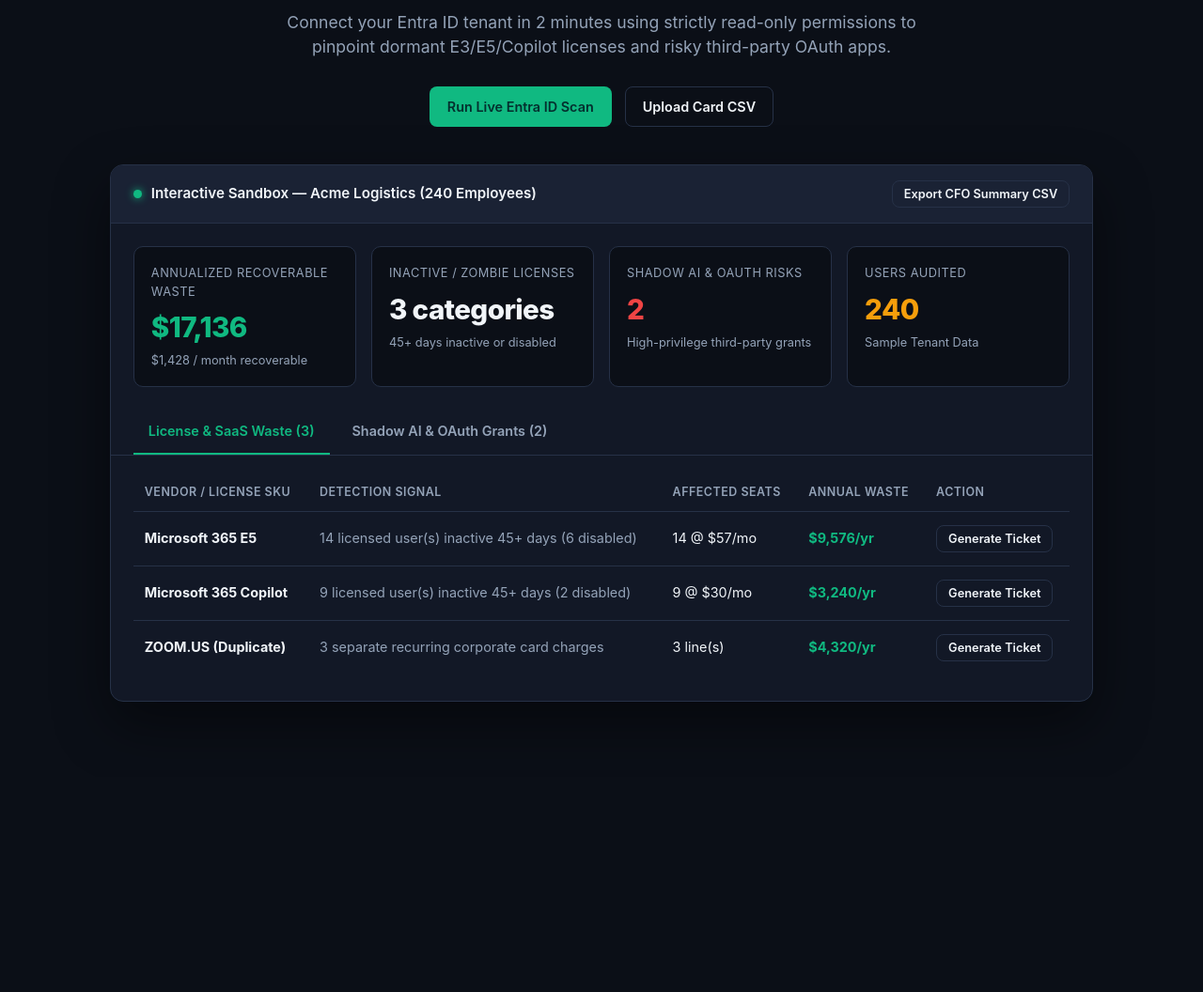
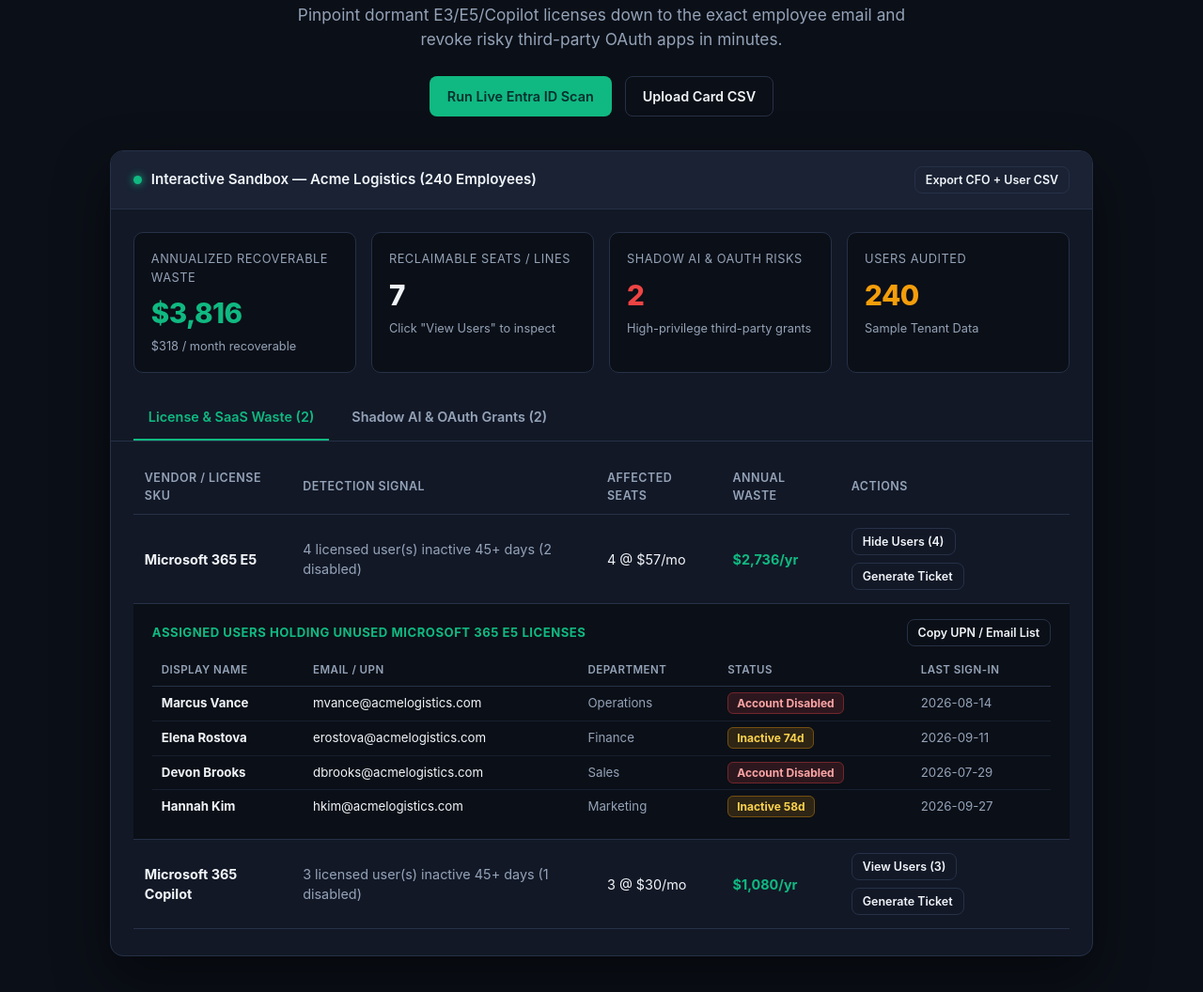
Before and after one commit to Bluemagic920/zerowaste-it, a plain HTML site: page index.html in a window 1280 px wide. Shown: the part 302-1358 px from the top of the page at 94% size. Before the commit the page ends 1129 px from the top, so only its background shows below. Drawn offline with Linux system fonts and the light colour scheme.

Commit message:
Add files via upload

```diff
--- a/index.html
+++ b/index.html
@@ -20,9 +20,7 @@
     }
     * { box-sizing: border-box; margin: 0; padding: 0; font-family: -apple-system, BlinkMacSystemFont, "Segoe UI", Roboto, sans-serif; }
     body { background: var(--bg); color: var(--text); line-height: 1.5; }
-    a { color: inherit; text-decoration: none; }
 
-    /* Nav */
     nav {
       display: flex; justify-content: space-between; align-items: center;
       padding: 18px 6%; border-bottom: 1px solid var(--border);
@@ -32,7 +30,6 @@
     .brand-badge { background: var(--accent); color: #042f2e; font-weight: 800; padding: 3px 8px; border-radius: 6px; font-size: 0.85rem; }
     .nav-actions { display: flex; gap: 12px; align-items: center; }
 
-    /* Buttons */
     .btn {
       padding: 10px 18px; border-radius: 8px; font-weight: 600; font-size: 0.9rem;
       cursor: pointer; border: 1px solid transparent; transition: all 0.15s ease; display: inline-flex; align-items: center; gap: 8px;
@@ -41,19 +38,17 @@
     .btn-primary:hover { background: var(--accent-hover); }
     .btn-outline { background: transparent; border-color: var(--border); color: var(--text); }
     .btn-outline:hover { background: var(--surface-2); }
-    .btn-sm { padding: 6px 12px; font-size: 0.8rem; }
+    .btn-sm { padding: 6px 11px; font-size: 0.78rem; }
 
-    /* Hero */
-    .hero { padding: 64px 6% 40px; max-width: 1200px; margin: 0 auto; text-align: center; }
+    .hero { padding: 56px 6% 36px; max-width: 1200px; margin: 0 auto; text-align: center; }
     .pill {
       display: inline-block; padding: 5px 14px; border-radius: 999px; font-size: 0.8rem; font-weight: 600;
       background: rgba(16, 185, 129, 0.12); color: var(--accent); border: 1px solid rgba(16, 185, 129, 0.3); margin-bottom: 18px;
     }
-    .hero h1 { font-size: clamp(2.1rem, 4vw, 3.3rem); font-weight: 800; letter-spacing: -0.03em; max-width: 850px; margin: 0 auto 16px; line-height: 1.15; }
-    .hero p { color: var(--muted); font-size: 1.1rem; max-width: 680px; margin: 0 auto 28px; }
+    .hero h1 { font-size: clamp(2.1rem, 4vw, 3.2rem); font-weight: 800; letter-spacing: -0.03em; max-width: 850px; margin: 0 auto 16px; line-height: 1.15; }
+    .hero p { color: var(--muted); font-size: 1.08rem; max-width: 680px; margin: 0 auto 26px; }
     .hero-cta { display: flex; gap: 14px; justify-content: center; flex-wrap: wrap; }
 
-    /* Sandbox Container */
     .container { max-width: 1200px; margin: 0 auto 80px; padding: 0 6%; }
     .dashboard-shell {
       background: var(--surface); border: 1px solid var(--border); border-radius: 14px; overflow: hidden;
@@ -67,7 +62,6 @@
     .status-dot { width: 9px; height: 9px; border-radius: 50%; background: var(--accent); box-shadow: 0 0 8px var(--accent); }
     .dash-controls { display: flex; flex-wrap: wrap; gap: 10px; align-items: center; }
 
-    /* KPI Grid */
     .kpi-grid { display: grid; grid-template-columns: repeat(auto-fit, minmax(220px, 1fr)); gap: 16px; padding: 24px; }
     .kpi-card { background: var(--bg); border: 1px solid var(--border); border-radius: 10px; padding: 18px; }
     .kpi-label { font-size: 0.8rem; color: var(--muted); text-transform: uppercase; letter-spacing: 0.04em; margin-bottom: 6px; }
@@ -77,7 +71,6 @@
     .val-red { color: var(--danger); }
     .val-amber { color: var(--warning); }
 
-    /* Tabs */
     .tabs { display: flex; gap: 8px; padding: 0 24px; border-bottom: 1px solid var(--border); }
     .tab {
       padding: 12px 16px; font-size: 0.9rem; font-weight: 600; color: var(--muted); cursor: pointer;
@@ -85,18 +78,26 @@
     }
     .tab.active { color: var(--accent); border-bottom-color: var(--accent); }
 
-    /* Table */
     .table-wrap { padding: 20px 24px 28px; overflow-x: auto; }
     table { width: 100%; border-collapse: collapse; text-align: left; font-size: 0.9rem; }
     th { color: var(--muted); font-weight: 600; font-size: 0.78rem; text-transform: uppercase; letter-spacing: 0.04em; padding: 10px 12px; border-bottom: 1px solid var(--border); }
     td { padding: 14px 12px; border-bottom: 1px solid var(--border); vertical-align: middle; }
-    tr:last-child td { border-bottom: none; }
+    .action-cell { display: flex; gap: 8px; flex-wrap: wrap; }
+
+    /* Expandable User Drawer Row */
+    .user-drawer-row td { background: var(--bg); padding: 16px 20px; border-bottom: 1px solid var(--border); }
+    .user-drawer-header { display: flex; justify-content: space-between; align-items: center; margin-bottom: 10px; }
+    .user-drawer-header span { font-size: 0.82rem; font-weight: 700; color: var(--accent); text-transform: uppercase; letter-spacing: 0.04em; }
+    .sub-table { width: 100%; border-collapse: collapse; font-size: 0.83rem; }
+    .sub-table th { padding: 7px 10px; font-size: 0.72rem; border-bottom: 1px solid var(--border); }
+    .sub-table td { padding: 8px 10px; border-bottom: 1px solid rgba(38, 49, 71, 0.5); }
+    .sub-table tr:last-child td { border-bottom: none; }
+
     .badge { padding: 3px 9px; border-radius: 6px; font-size: 0.75rem; font-weight: 700; }
     .badge-high { background: rgba(239, 68, 68, 0.15); color: #fca5a5; border: 1px solid rgba(239, 68, 68, 0.35); }
     .badge-med { background: rgba(245, 158, 11, 0.15); color: #fcd34d; border: 1px solid rgba(245, 158, 11, 0.35); }
     .badge-low { background: rgba(59, 130, 246, 0.15); color: #93c5fd; border: 1px solid rgba(59, 130, 246, 0.35); }
 
-    /* Modal */
     .modal-backdrop {
       display: none; position: fixed; inset: 0; background: rgba(0, 0, 0, 0.75); z-index: 100;
       align-items: center; justify-content: center; padding: 20px;
@@ -104,7 +105,7 @@
     .modal-backdrop.open { display: flex; }
     .modal {
       background: var(--surface); border: 1px solid var(--border); border-radius: 14px;
-      width: 100%; max-width: 520px; padding: 26px; box-shadow: 0 25px 60px rgba(0,0,0,0.65);
+      width: 100%; max-width: 560px; padding: 26px; box-shadow: 0 25px 60px rgba(0,0,0,0.65);
     }
     .modal h3 { font-size: 1.2rem; margin-bottom: 6px; }
     .modal p { font-size: 0.85rem; color: var(--muted); margin-bottom: 18px; }
@@ -122,11 +123,10 @@
     .error-msg { color: #fca5a5; font-size: 0.82rem; margin-bottom: 12px; display: none; }
     .modal-actions { display: flex; justify-content: flex-end; gap: 10px; margin-top: 18px; }
 
-    /* Ticket Drawer Output */
     pre.ticket-box {
       background: var(--bg); border: 1px solid var(--border); padding: 14px; border-radius: 8px;
       font-family: ui-monospace, SFMono-Regular, Menlo, monospace; font-size: 0.82rem;
-      white-space: pre-wrap; color: #e2e8f0; margin-top: 10px;
+      white-space: pre-wrap; color: #e2e8f0; margin-top: 10px; max-height: 320px; overflow-y: auto;
     }
   </style>
 </head>
@@ -146,7 +146,7 @@
   <section class="hero">
     <div class="pill">Read-Only Microsoft Graph + Card Spend Audit</div>
     <h1>Stop Paying for Unused M365 Seats &amp; Unapproved Shadow AI</h1>
-    <p>Connect your Entra ID tenant in 2 minutes using strictly read-only permissions to pinpoint dormant E3/E5/Copilot licenses and risky third-party OAuth apps.</p>
+    <p>Pinpoint dormant E3/E5/Copilot licenses down to the exact employee email and revoke risky third-party OAuth apps in minutes.</p>
     <div class="hero-cta">
       <button class="btn btn-primary" onclick="openConnectModal()">Run Live Entra ID Scan</button>
       <label class="btn btn-outline" style="cursor:pointer;">
@@ -164,7 +164,7 @@
           <span id="workspaceLabel">Interactive Sandbox — Acme Logistics (240 Employees)</span>
         </div>
         <div class="dash-controls">
-          <button class="btn btn-outline btn-sm" onclick="exportCsvReport()">Export CFO Summary CSV</button>
+          <button class="btn btn-outline btn-sm" onclick="exportCsvReport()">Export CFO + User CSV</button>
         </div>
       </div>
 
@@ -175,9 +175,9 @@
           <div class="kpi-sub" id="kpiMonthly">$0 / month recoverable</div>
         </div>
         <div class="kpi-card">
-          <div class="kpi-label">Inactive / Zombie Licenses</div>
+          <div class="kpi-label">Reclaimable Seats / Lines</div>
           <div class="kpi-val" id="kpiSeats">0</div>
-          <div class="kpi-sub">45+ days inactive or disabled</div>
+          <div class="kpi-sub">Click "View Users" to inspect</div>
         </div>
         <div class="kpi-card">
           <div class="kpi-label">Shadow AI &amp; OAuth Risks</div>
@@ -204,7 +204,7 @@
               <th>Detection Signal</th>
               <th>Affected Seats</th>
               <th>Annual Waste</th>
-              <th>Action</th>
+              <th>Actions</th>
             </tr>
           </thead>
           <tbody id="tbodySpend"></tbody>
@@ -265,7 +265,7 @@
   <div class="modal-backdrop" id="ticketModal">
     <div class="modal">
       <h3>IT Remediation Ticket</h3>
-      <p>Copy and paste directly into ServiceNow, Jira, Freshservice, or your IT queue.</p>
+      <p>Includes exact affected user emails so IT can reclaim licenses immediately.</p>
       <pre class="ticket-box" id="ticketContent"></pre>
       <div class="modal-actions">
         <button class="btn btn-outline" onclick="document.getElementById('ticketModal').classList.remove('open')">Close</button>
@@ -280,6 +280,7 @@
     let state = {
       spend: [],
       shadow: [],
+      expandedRows: {},
       totalUsers: 240,
       modeLabel: "Sample Tenant Data"
     };
@@ -290,24 +291,28 @@
       spend: [
         {
           vendor: "Microsoft 365 E5",
-          signal: "14 licensed user(s) inactive 45+ days (6 disabled)",
-          seats: "14 @ $57/mo",
-          annual: 9576,
-          ticket: "Subject: Reclaim 14 Inactive Microsoft 365 E5 Licenses ($9,576/yr)\n\nAction: Remove or downgrade SKU in Entra Admin Center."
+          signal: "4 licensed user(s) inactive 45+ days (2 disabled)",
+          seats: "4 @ $57/mo",
+          annual: 2736,
+          users: [
+            { name: "Marcus Vance", upn: "mvance@acmelogistics.com", department: "Operations", status: "Account Disabled", last_signin: "2026-08-14" },
+            { name: "Elena Rostova", upn: "erostova@acmelogistics.com", department: "Finance", status: "Inactive 74d", last_signin: "2026-09-11" },
+            { name: "Devon Brooks", upn: "dbrooks@acmelogistics.com", department: "Sales", status: "Account Disabled", last_signin: "2026-07-29" },
+            { name: "Hannah Kim", upn: "hkim@acmelogistics.com", department: "Marketing", status: "Inactive 58d", last_signin: "2026-09-27" }
+          ],
+          ticket: "Subject: Reclaim 4 Unused Microsoft 365 E5 Licenses ($2,736/yr)\n\nAffected Users to Revoke:\n- Marcus Vance (mvance@acmelogistics.com) | Operations | Account Disabled\n- Elena Rostova (erostova@acmelogistics.com) | Finance | Inactive 74d\n- Devon Brooks (dbrooks@acmelogistics.com) | Sales | Account Disabled\n- Hannah Kim (hkim@acmelogistics.com) | Marketing | Inactive 58d\n\nAction: Remove or downgrade SKU in Entra Admin Center."
         },
         {
           vendor: "Microsoft 365 Copilot",
-          signal: "9 licensed user(s) inactive 45+ days (2 disabled)",
-          seats: "9 @ $30/mo",
-          annual: 3240,
-          ticket: "Subject: Reclaim 9 Unused Microsoft 365 Copilot Licenses ($3,240/yr)\n\nAction: Reassign Copilot seats to active power users."
-        },
-        {
-          vendor: "ZOOM.US (Duplicate)",
-          signal: "3 separate recurring corporate card charges",
-          seats: "3 line(s)",
-          annual: 4320,
-          ticket: "Subject: Consolidate Duplicate Zoom Subscriptions ($4,320/yr)\n\nAction: Merge 3 separate departmental cards into single Enterprise billing."
+          signal: "3 licensed user(s) inactive 45+ days (1 disabled)",
+          seats: "3 @ $30/mo",
+          annual: 1080,
+          users: [
+            { name: "Trevor Jenkins", upn: "tjenkins@acmelogistics.com", department: "Logistics", status: "Inactive 63d", last_signin: "2026-09-22" },
+            { name: "Priya Nair", upn: "pnair@acmelogistics.com", department: "HR", status: "Account Disabled", last_signin: "2026-08-03" },
+            { name: "Samir Patel", upn: "spatel@acmelogistics.com", department: "Procurement", status: "Inactive 51d", last_signin: "2026-10-04" }
+          ],
+          ticket: "Subject: Reclaim 3 Unused Microsoft 365 Copilot Licenses ($1,080/yr)\n\nAffected Users to Revoke:\n- Trevor Jenkins (tjenkins@acmelogistics.com) | Logistics | Inactive 63d\n- Priya Nair (pnair@acmelogistics.com) | HR | Account Disabled\n- Samir Patel (spatel@acmelogistics.com) | Procurement | Inactive 51d\n\nAction: Reassign Copilot seats to active power users."
         }
       ],
       shadow: [
@@ -331,10 +336,11 @@
     function render() {
       const totalAnnual = state.spend.reduce((acc, item) => acc + (Number(item.annual) || 0), 0);
       const totalMonthly = Math.round(totalAnnual / 12);
+      const totalReclaimable = state.spend.reduce((acc, item) => acc + (item.users ? item.users.length : 1), 0);
 
       document.getElementById("kpiSavings").textContent = "$" + totalAnnual.toLocaleString();
       document.getElementById("kpiMonthly").textContent = "$" + totalMonthly.toLocaleString() + " / month recoverable";
-      document.getElementById("kpiSeats").textContent = state.spend.length + " categories";
+      document.getElementById("kpiSeats").textContent = totalReclaimable;
       document.getElementById("kpiShadow").textContent = state.shadow.length;
       document.getElementById("kpiUsers").textContent = state.totalUsers;
       document.getElementById("scanModeSub").textContent = state.modeLabel;
@@ -343,17 +349,69 @@
       document.getElementById("countShadow").textContent = state.shadow.length;
 
       const tbodySpend = document.getElementById("tbodySpend");
-      tbodySpend.innerHTML = state.spend.length === 0
-        ? `<tr><td colspan="5" style="color:var(--muted);text-align:center;">No unused licenses or spend anomalies found.</td></tr>`
-        : state.spend.map((item, idx) => `
+      if (state.spend.length === 0) {
+        tbodySpend.innerHTML = `<tr><td colspan="5" style="color:var(--muted);text-align:center;">No unused licenses or spend anomalies found.</td></tr>`;
+      } else {
+        tbodySpend.innerHTML = state.spend.map((item, idx) => {
+          const hasUsers = Array.isArray(item.users) && item.users.length > 0;
+          const isOpen = !!state.expandedRows[idx];
+          const viewBtn = hasUsers
+            ? `<button class="btn btn-outline btn-sm" onclick="toggleUserDrawer(${idx})">${isOpen ? "Hide" : "View"} Users (${item.users.length})</button>`
+            : "";
+
+          let drawerHtml = "";
+          if (hasUsers && isOpen) {
+            const userRows = item.users.map(u => `
+              <tr>
+                <td><strong>${escapeHtml(u.name)}</strong></td>
+                <td><code>${escapeHtml(u.upn)}</code></td>
+                <td style="color:var(--muted);">${escapeHtml(u.department)}</td>
+                <td><span class="badge ${u.status.includes("Disabled") ? "badge-high" : "badge-med"}">${escapeHtml(u.status)}</span></td>
+                <td style="color:var(--muted);">${escapeHtml(u.last_signin)}</td>
+              </tr>
+            `).join("");
+
+            drawerHtml = `
+              <tr class="user-drawer-row">
+                <td colspan="5">
+                  <div class="user-drawer-header">
+                    <span>Assigned Users Holding Unused ${escapeHtml(item.vendor)} Licenses</span>
+                    <button class="btn btn-outline btn-sm" onclick="copyUpnList(${idx})">Copy UPN / Email List</button>
+                  </div>
+                  <table class="sub-table">
+                    <thead>
+                      <tr>
+                        <th>Display Name</th>
+                        <th>Email / UPN</th>
+                        <th>Department</th>
+                        <th>Status</th>
+                        <th>Last Sign-In</th>
+                      </tr>
+                    </thead>
+                    <tbody>${userRows}</tbody>
+                  </table>
+                </td>
+              </tr>
+            `;
+          }
+
+          return `
             <tr>
               <td><strong>${escapeHtml(item.vendor)}</strong></td>
               <td style="color:var(--muted);">${escapeHtml(item.signal)}</td>
               <td>${escapeHtml(item.seats)}</td>
               <td class="val-green"><strong>$${Number(item.annual).toLocaleString()}/yr</strong></td>
-            <td><button class="btn btn-outline btn-sm" onclick="openTicket('spend', ${idx})">Generate Ticket</button></td>
+              <td>
+                <div class="action-cell">
+                  ${viewBtn}
+                  <button class="btn btn-outline btn-sm" onclick="openTicket('spend', ${idx})">Generate Ticket</button>
+                </div>
+              </td>
             </tr>
-        `).join("");
+            ${drawerHtml}
+          `;
+        }).join("");
+      }
 
       const tbodyShadow = document.getElementById("tbodyShadow");
       tbodyShadow.innerHTML = state.shadow.length === 0
@@ -372,8 +430,25 @@
         }).join("");
     }
 
+    function toggleUserDrawer(idx) {
+      state.expandedRows[idx] = !state.expandedRows[idx];
+      render();
+    }
+
+    function copyUpnList(idx) {
+      const users = state.spend[idx]?.users || [];
+      const upns = users.map(u => u.upn).filter(Boolean).join("\n");
+      navigator.clipboard.writeText(upns);
+      alert(`Copied ${users.length} email/UPN address(es) to clipboard!`);
+    }
+
     function loadSampleData() {
-      state = JSON.parse(JSON.stringify(SAMPLE_DATA));
+      const copy = JSON.parse(JSON.stringify(SAMPLE_DATA));
+      state.spend = copy.spend;
+      state.shadow = copy.shadow;
+      state.totalUsers = copy.totalUsers;
+      state.modeLabel = copy.modeLabel;
+      state.expandedRows = { 0: true }; // Open first row by default so user list is immediately visible
       document.getElementById("workspaceLabel").textContent = "Interactive Sandbox — Acme Logistics (240 Employees)";
       render();
     }
@@ -427,6 +502,7 @@
         state.spend = data.spend || [];
         state.shadow = data.shadow || [];
         state.totalUsers = data.total_users || 0;
+        state.expandedRows = state.spend.length > 0 ? { 0: true } : {};
         state.modeLabel = `Live Entra Scan (${new Date().toLocaleTimeString()})`;
 
         document.getElementById("workspaceLabel").textContent = `Live Tenant Audit — ${tenant_id.slice(0, 8)}...`;
@@ -466,6 +542,7 @@
             signal: d.count > 1 ? `${d.count} separate recurring card charges` : `Recurring $${d.monthly.toFixed(0)}/mo charge`,
             seats: `${d.count} line(s)`,
             annual,
+            users: [],
             ticket: `Subject: SaaS Spend Audit — ${vendor} ($${annual.toLocaleString()}/yr)\n\nDetected ${d.count} recurring charge(s) totaling $${d.monthly.toFixed(2)}/mo.`
           };
         });
@@ -491,9 +568,20 @@
     }
 
     function exportCsvReport() {
-      const rows = [["Category", "Vendor_or_App", "Signal", "Seats_or_Scopes", "Annual_Waste_USD"]];
-      state.spend.forEach(s => rows.push(["License/Spend", s.vendor, s.signal, s.seats, s.annual]));
-      state.shadow.forEach(sh => rows.push(["Shadow AI/OAuth", sh.app, sh.user, sh.scopes, 0]));
+      const rows = [["Category", "Vendor_or_App", "User_Name", "User_Email_UPN", "Department", "Status", "Last_SignIn", "Annual_Waste_USD"]];
+      state.spend.forEach(s => {
+        if (Array.isArray(s.users) && s.users.length > 0) {
+          const perSeatAnnual = Math.round((Number(s.annual) || 0) / s.users.length);
+          s.users.forEach(u => {
+            rows.push(["Unused License", s.vendor, u.name, u.upn, u.department, u.status, u.last_signin, perSeatAnnual]);
+          });
+        } else {
+          rows.push(["Card SaaS Spend", s.vendor, "Corporate Card", "", "", s.signal, "", s.annual]);
+        }
+      });
+      state.shadow.forEach(sh => {
+        rows.push(["Shadow AI / OAuth", sh.app, sh.user, "", "", sh.scopes, "", 0]);
+      });
       const csv = rows.map(r => r.map(v => `"${String(v).replace(/"/g, '""')}"`).join(",")).join("\n");
       const blob = new Blob([csv], { type: "text/csv" });
       const url = URL.createObjectURL(blob);
```
Lines whose indentation alone changed are shown as unchanged.
